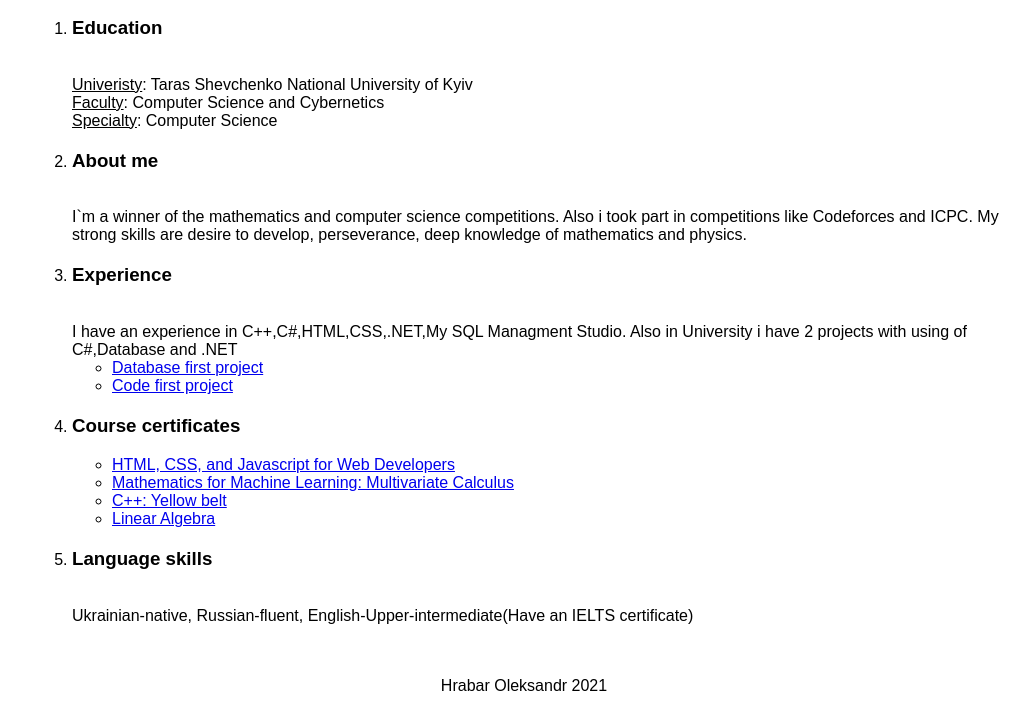
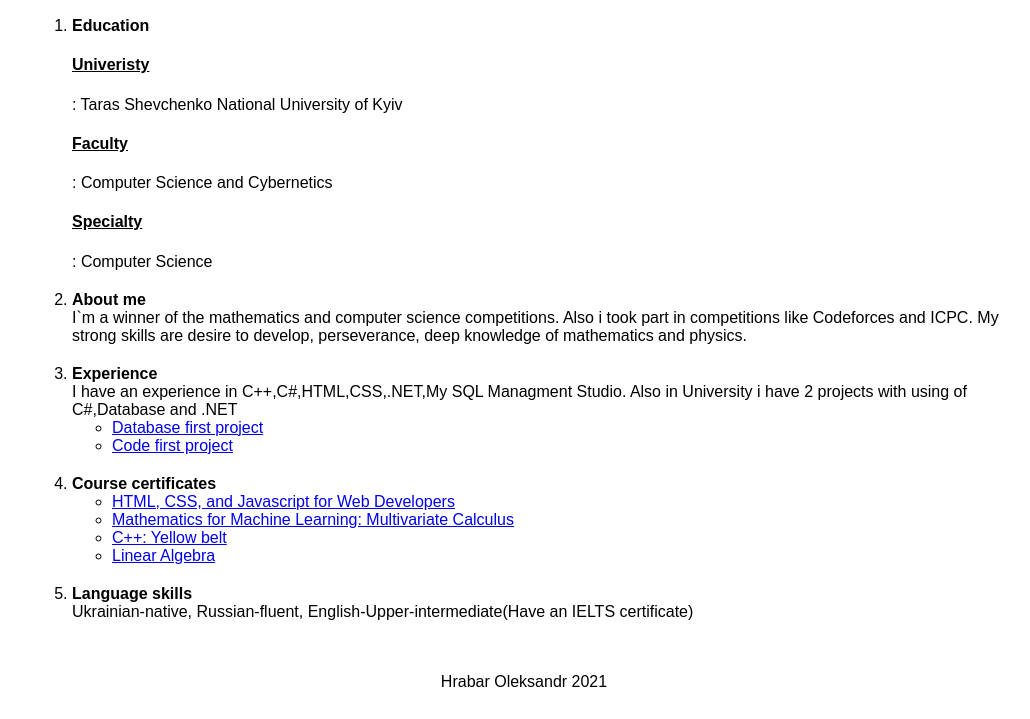
Before and after one commit to Afformativ/rsschool-cv, a plain HTML site: page index.html in a window 1280 px wide. Shown: the part 331-1050 px from the top of the page, without its empty margins (116-1146 px from the left). Drawn offline with Linux system fonts and the light colour scheme.

Commit message:
Update index.html

```diff
--- a/index.html
+++ b/index.html
@@ -37,22 +37,22 @@
             <main>
                 <section>
                     <ol>
-                        <li><h3>Education</h3><br>
-                            <u>Univeristy</u>: Taras Shevchenko National University of Kyiv<br>
-                            <u>Faculty</u>: Computer Science and Cybernetics<br>
-                            <u>Specialty</u>: Computer Science
+                        <li><b>Education</b><br>
+                            <h4><u>Univeristy</u></h4>: Taras Shevchenko National University of Kyiv<br>
+                            <h4><u>Faculty</u></h4>: Computer Science and Cybernetics<br>
+                            <h4><u>Specialty</u></h4>: Computer Science
                         </li>
-                        <li><h3>About me</h3><br>
+                        <li><b>About me</b><br>
                             I`m a winner of the mathematics and computer science competitions. Also i took part in competitions like Codeforces and ICPC.
                             My strong skills are desire to develop, perseverance, deep knowledge of mathematics and physics.
                         </li>
-                        <li><h3>Experience</h3><br>
+                        <li><b>Experience</b><br>
                             I have an experience in C++,C#,HTML,CSS,.NET,My SQL Managment Studio. Also in University i have 2 projects with using of C#,Database and .NET
                             <ul><li><a href="https://github.com/Afformativ/SportWebApplication">Database first project</a></li>
                                 <li><a href="https://github.com/Afformativ/Lab2">Code first project</a></li>
                         </ul>
                             </li>
-                        <li><h3>Course certificates</h3>
+                        <li><b>Course certificates</b>
                             <ul>
                                 <li><a href="https://coursera.org/share/de724eab144b811dfdf9ee01aad35ad9">HTML, CSS, and Javascript for Web Developers</a></li>
                                 <li><a href="https://coursera.org/share/10d93cf218096561b3ba8a53d84cb146">Mathematics for Machine Learning: Multivariate Calculus</a></li>
@@ -60,7 +60,7 @@
                                 <li><a href="https://coursera.org/share/f2b43d22c75e15e5380a67d761144d71">Linear Algebra</a></li>
                           </ul>
                         </li>
-                        <li><h3>Language skills</h3><br>
+                        <li><b>Language skills</b><br>
                             Ukrainian-native, Russian-fluent, English-Upper-intermediate(Have an IELTS certificate)
                         </li>
 
```
